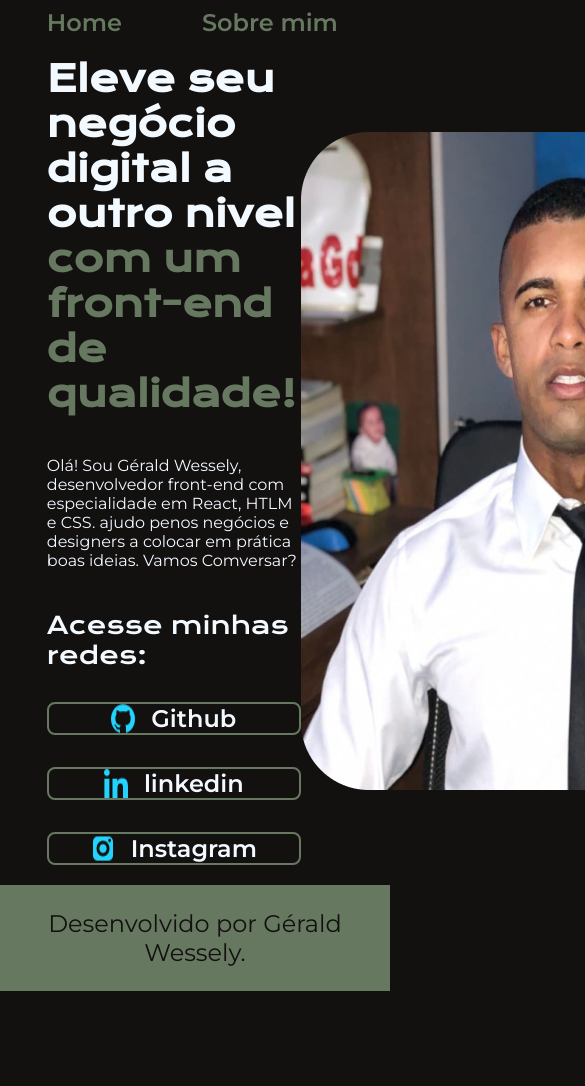
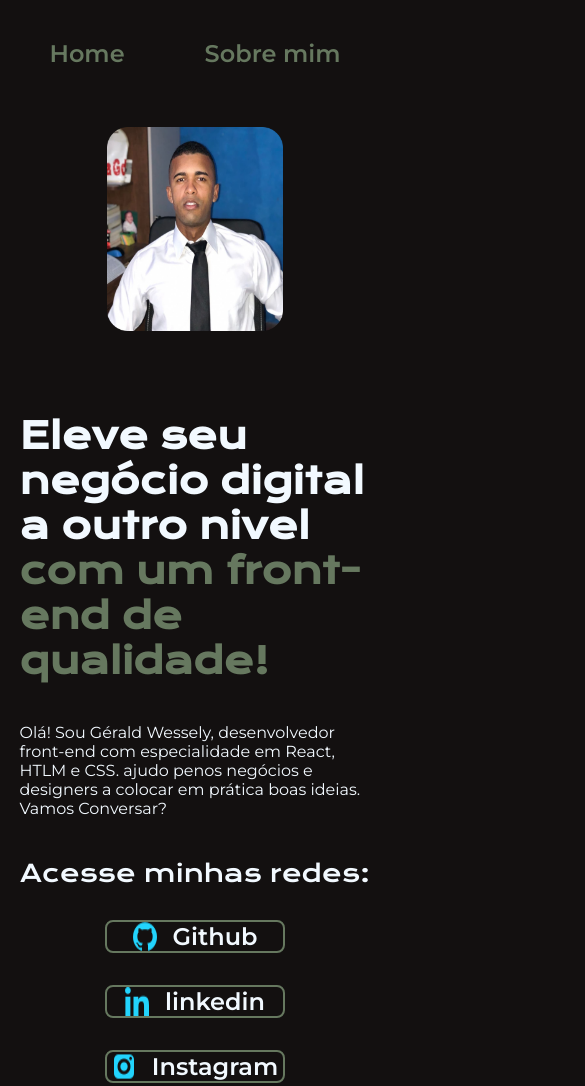
Before and after one commit to Gerald-Wessely/Portifolio, a plain HTML site: page index.html in a window 390 px wide. Shown: the top 1086 px of the page, 585 px wide, since content can reach past the window. Before the commit the page ends 991 px from the top, so only its background shows below. Drawn offline with nearby package versions, Linux system fonts and the light colour scheme.

Commit message:
aparencia

```diff
--- a/index.html
+++ b/index.html
@@ -17,21 +17,21 @@
     <main class="apresentacao">
         <section class="apresentacao__conteudo">
         <h1 class="apresentacao__conteudo__titulo">Eleve seu negócio digital a outro nivel <strong class="titulo-destaque">com um front-end de qualidade!</strong></h1>
-        <p class="apresentacao__conteudo__paragrafo"> Olá! Sou Gérald Wessely, desenvolvedor front-end com especialidade em React, HTLM e CSS. ajudo penos negócios e designers a colocar em prática boas ideias. Vamos Comversar?</p>
+        <p class="apresentacao__conteudo__paragrafo"> Olá! Sou Gérald Wessely, desenvolvedor front-end com especialidade em React, HTLM e CSS. ajudo penos negócios e designers a colocar em prática boas ideias. Vamos Conversar?</p>
         <div class="apresentacao__links">
             <h2 class="apresentacao__links__subtitulo">Acesse minhas redes:</h2>
-        <a class="apresentacao__links__links" href="https://github.com/Gerald-Wessely">
+        <a class="apresentacao__links__navegacao" href="https://github.com/Gerald-Wessely">
         <img src="./assets/github (4).png">
         Github</a>
-        <a class="apresentacao__links__links" href="https://www.linkedin.com/in/g%C3%A9rald-melo-92a688222/">
+        <a class="apresentacao__links__navegacao" href="https://www.linkedin.com/in/g%C3%A9rald-melo-92a688222/">
             <img src="./assets/linkedin.png">
             linkedin</a>
-        <a class="apresentacao__links__links" href="https://www.instagram.com/gerald_mello/">
+        <a class="apresentacao__links__navegacao" href="https://www.instagram.com/gerald_mello/">
             <img src="./assets/social-media.png">
             Instagram </a>
     </div>
         </section>
-      <img src="./assets/Image (2).png" alt="Foto de Gérald">
+      <img class="apresentacao__imagem" src="./assets/Image (2).png" alt="Foto de Gérald">
 
     </main>
     <footer class="rodape">
--- a/styles/style.css
+++ b/styles/style.css
@@ -22,19 +22,20 @@ body {
     display: flex;
     align-items:center;
     justify-content: space-between;
+    gap: 82px;
 }
 .apresentacao__conteudo {
-width: 615px;
+width: 50%;
 display: flex;
 flex-direction: column;
 gap: 40px;
 }
 .apresentacao__conteudo__titulo{
-    font-size: 36px;
+    font-size: 2.25rem;
     font-family:  var(--fonte-primaria);
 }
 .apresentacao__conteudo__paragrafo{
-    font-size: 16px;
+    font-size: 1rem;
     font-family: var(--fonte-secundaria);
 }
 .titulo-destaque{
@@ -50,7 +51,7 @@ gap: 40px;
 }
 .cabecalho__menu__link {
     font-family: var(--fonte-secundaria);
-    font-size: 24px;
+    font-size: 1.5rem;
     font-weight: 600;
     color: var(--cor-terciaria);
     text-decoration: none;
@@ -65,27 +66,30 @@ gap: 40px;
 .apresentacao__links__subtitulo{
     font-family: var(--fonte-primaria);
     font-weight: 400;
-    font-size: 24px;
+    font-size: 1.5rem;
 }
-.apresentacao__links__links{
+.apresentacao__links__navegacao{
     display: flex;
     justify-content: center;
     gap: 16px;
     border: 2px solid var(--cor-terciaria);
     text-decoration: none;
     border-radius: 8px;
-    width: 250px;
+    width: 50%;
     text-align: center;
-    font-size: 24px;
+    font-size: 1.5rem;
     font-weight: 600;
     padding: 21,5px 0;
     color: var(--cor-secudaria);
     font-family: var(--fonte-secundaria);
 }
-.apresentacao__links__links:hover {
+.apresentacao__links__navegacao:hover {
     background-color: var(--cor-hover);
     color: var(--cor-terciaria);
     padding: 2%;
+}
+.apresentacao__imagem {
+    width: 50%;
 }
 .rodape{
     padding: 24px;
@@ -93,6 +97,21 @@ gap: 40px;
     background-color: var(--cor-terciaria);
     text-align: center;
     font-family: var(--fonte-secundaria);
-    font-size: 24px;
+    font-size: 1.5rem;
     font-weight: 400;
 }
+@media (max-width: 1200px) {
+    .cabecalho{
+        padding: 10%;
+    }
+    .cabecalho__menu{
+        justify-content: center;
+    }
+    .apresentacao  {
+        flex-direction: column-reverse;
+        padding: 5%;
+    }
+    .apresentacao__conteudo {
+        width: auto;
+    }
+}
```
Also changed, not shown: abaut.html (+2 -2 lines).
